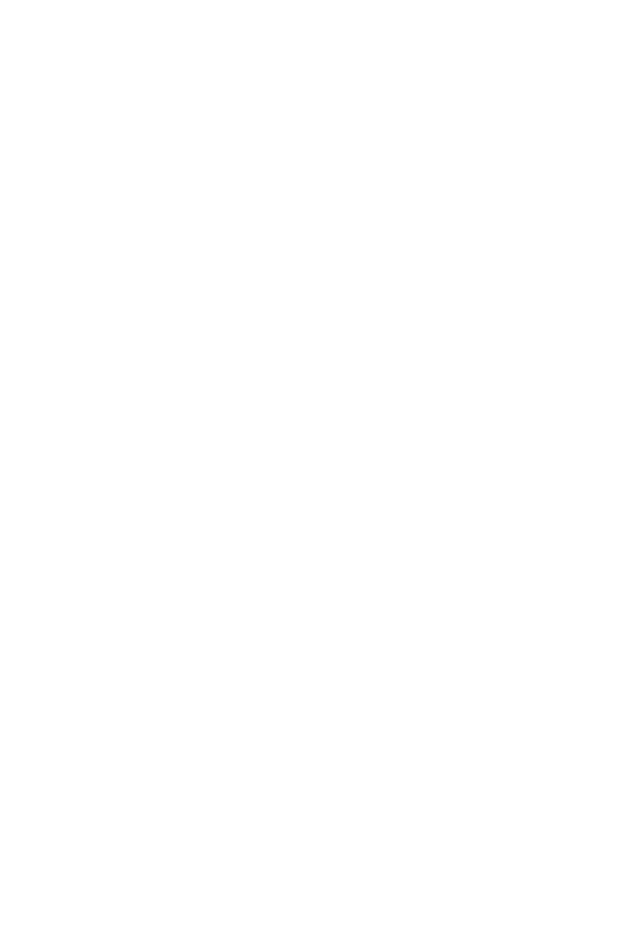
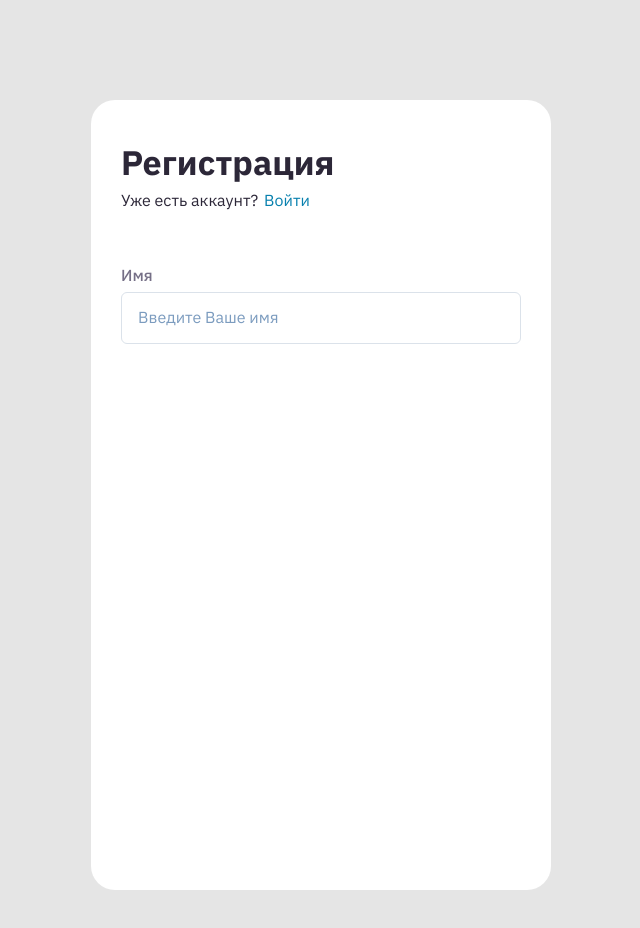
Before and after one commit to dimaldo86/registration, a Vue app: page / in a window 1280 px wide. Before the commit this address had no page. Shown: the top 928 px of the page, without its empty margins (319-959 px from the left). Before the commit the page ends 800 px from the top, so only its background shows below. Built offline with nearby package versions, Linux system fonts and the light colour scheme.

Commit message:
Started the layout of the form

```diff
--- a/jsconfig.json
+++ b/jsconfig.json
@@ -4,6 +4,7 @@
     "module": "esnext",
     "baseUrl": "./",
     "moduleResolution": "node",
+
     "paths": {
       "@/*": [
         "src/*"
--- a/src/App.vue
+++ b/src/App.vue
@@ -1,8 +1,18 @@
 <template>
-
+    <Form></Form>
 </template>
 
+<script>
+import Form from '@/components/Form'
+
+export default {
+    components: {
+        Form
+    }
+}
+</script>
+
 <style lang="scss">
-@import './css/style.css'
+@import './css/style.css';
 
 </style>
--- /dev/null
+++ b/src/components/Form.vue
@@ -0,0 +1,37 @@
+<template>
+    <form class="form">
+        <HeaderForm></HeaderForm>
+        <MyInput></MyInput>
+    </form>
+</template>
+
+<script >
+import HeaderForm from '@/components/HeaderForm'
+import MyInput from '@/components/UI/MyInput'
+
+export default {
+     components: {
+        HeaderForm,
+        MyInput
+  }
+}
+
+</script>
+
+ <style lang="scss" scoped>
+.form {
+    margin:100px auto;
+    display:flex;
+    flex-direction:column;
+    justify-content:flex-start;
+    // align-items:center;
+    width:460px;
+    min-height:790px;
+    padding:40px 30px;
+    background: var(--white-color);
+    box-shadow: 0px 12px 24px rgba(var(--secondary-color), 0.02), 0px 32px 64px rgba(var(--secondary-color), 0.04);
+    border-radius: 24px;
+}
+
+
+</style>
--- /dev/null
+++ b/src/components/HeaderForm.vue
@@ -0,0 +1,56 @@
+<template>
+    <div class="header">
+        <h1 class="header__title">Регистрация</h1>
+        <div class="header__subtitle">
+            <p class="header__text">Уже есть аккаунт?</p>
+            <a class="header__link" href="#">Войти</a>
+        </div>
+    </div>
+
+</template>
+
+<script>
+export default {
+
+}
+
+</script>
+
+<style lang="scss" scoped>
+.header {
+    display:flex;
+    flex-direction:column;
+    margin-bottom: 20px;
+
+    &__title {
+        font-weight: 700;
+        font-size: 34px;
+        line-height: 1.3;
+        color: var(--secondary-color);
+        margin-bottom:5px;
+    }
+
+    &__subtitle {
+        display:flex;
+        align-items:center;
+    }
+
+    &__text {
+        font-weight: 400;
+        font-size: 16px;
+        line-height: 1.38;
+        color: var(--secondary-color);
+        margin-right: 6px;
+    }
+
+    &__link {
+        display:inline;
+        font-weight: 400;
+        font-size: 16px;
+        line-height: 1.38;
+        color: var(--actived-color);
+        text-decoration:none;
+    }
+}
+
+</style>
--- /dev/null
+++ b/src/components/UI/MyInput.vue
@@ -0,0 +1,45 @@
+<template>
+    <div class="wrap">
+        <label class="wrap__label" for="input">
+            Имя
+            <input id="input" class="wrap__input" type="text" placeholder="Введите Ваше имя" >
+        </label>
+    </div>
+
+</template>
+
+<script >
+
+</script>
+
+<style lang="scss">
+.wrap {
+    margin-top: 34px;
+
+    &__label {
+        font-weight: 500;
+        font-size: 16px;
+        line-height:1.3;
+        color: var(--text-color);
+
+    }
+
+    &__input {
+         width:100%;
+        height:52px;
+        background: var(--white-color);
+        border: 1px solid #DBE2EA;
+        box-shadow: 0px 4px 8px rgba(var(--secondary-color), 0.04);
+        border-radius: 6px;
+        margin-top: 6px;
+        padding:16px;
+
+        &::placeholder {
+            font-weight: 400;
+            font-size: 16px;
+            color:var(--main-color);
+        }
+    }
+}
+
+</style>
--- a/src/css/style.css
+++ b/src/css/style.css
@@ -20,3 +20,6 @@
             margin: 0;
             padding: 0;
   }
+  body {
+    background-color: var(--body-color);
+  }
--- a/src/css/variables.css
+++ b/src/css/variables.css
@@ -1,12 +1,13 @@
 :root {
     --main-color:#7C9CBF;
-    --secondary-color: #2C2738;
+    --secondary-color: rgb(44, 39, 56);
     --text-color:#756F86;
     --actived-color:#0880AE;
     --white-color:#fff;
     --border-color:#DBE2EA;
     --failed-color:#FF7171;
     --light-color:#B1B5BF;
+    --body-color:#E5E5E5;
 
     --main-font:'IBM Plex Sans', sans-serif;
 
```
Also changed, not shown: src/views/HomeView.vue (deleted, +0 -18 lines).
